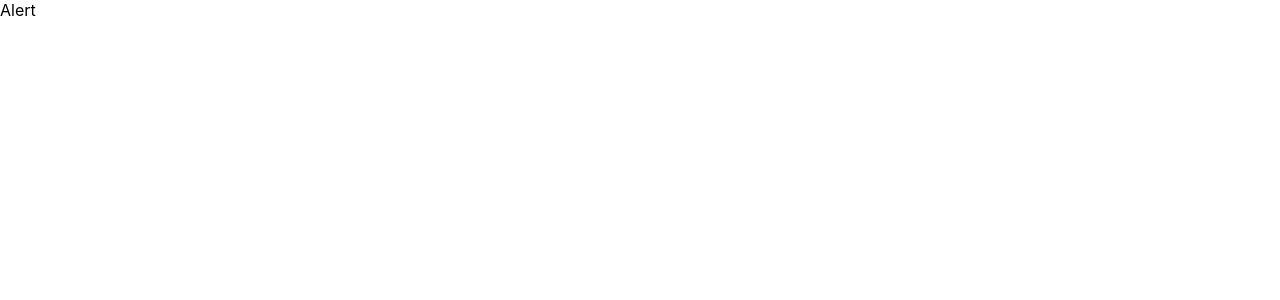
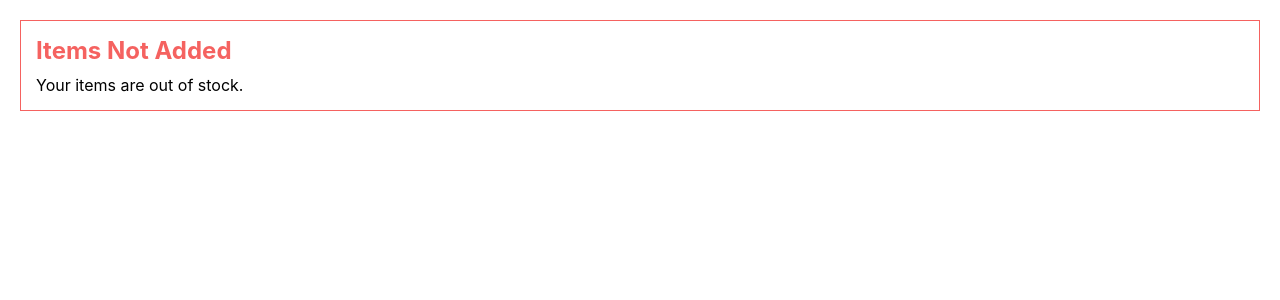
Before and after one commit to trbittner/do-react, a React (Create React App) app in the folder digital-ocean-tutorial/: page / in a window 1280 px wide. Shown: the top 300 px of the page. Built offline with nearby package versions, Linux system fonts and the light colour scheme.

Commit message:
Created a styled alert.

```diff
--- /dev/null
+++ b/digital-ocean-tutorial/src/components/Alert/Alert.css
@@ -0,0 +1,24 @@
+.alert-wrapper {
+  padding: 15px;
+  margin-bottom: 15px;
+}
+
+.alert-wrapper h2 {
+  margin: 0 0 10px 0;
+}
+
+.alert-wrapper.success {
+  border: #6DA06F solid 1px;
+}
+
+.success h2 {
+  color: #6DA06f;
+}
+
+.alert-wrapper.error {
+  border: #F56260 solid 1px;
+}
+
+.error h2 {
+  color: #F56260;
+}
--- a/digital-ocean-tutorial/src/components/Alert/Alert.js
+++ b/digital-ocean-tutorial/src/components/Alert/Alert.js
@@ -1,5 +1,21 @@
 import React from 'react'
+import PropTypes from 'prop-types'
+import './Alert.css'
 
-export default function Alert() {
-  return <div>Alert</div>
+export default function Alert({ children, title, type }) {
+  return (
+    <div className={`alert-wrapper ${type}`}>
+      <h2>{title}</h2>
+      {children}
+    </div>
+    )
 }
+
+Alert.propTypes = {
+  children: PropTypes.oneOfType([
+    PropTypes.arrayOf(PropTypes.element),
+    PropTypes.element.isRequired
+  ]),
+  title: PropTypes.string.isRequired,
+  type: PropTypes.string.isRequired
+}
--- a/digital-ocean-tutorial/src/components/Style/Style.css
+++ b/digital-ocean-tutorial/src/components/Style/Style.css
@@ -0,0 +1,3 @@
+.wrapper {
+  padding: 20px;
+}
--- a/digital-ocean-tutorial/src/components/Style/Style.js
+++ b/digital-ocean-tutorial/src/components/Style/Style.js
@@ -6,7 +6,9 @@
 function Style() {
   return (
       <div className="wrapper">
-        <Alert />
+        <Alert title="Items Not Added" type="error">
+         <div>Your items are out of stock.</div>
+        </Alert>
       </div>
     )
 }
```
